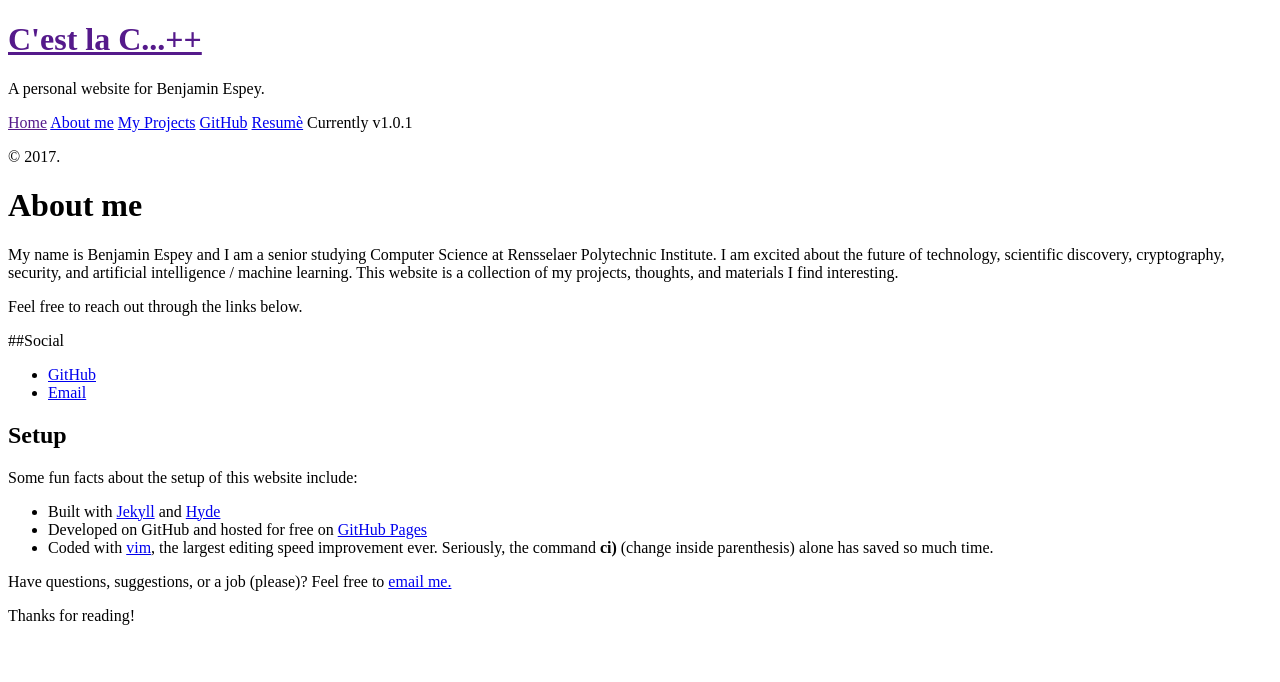
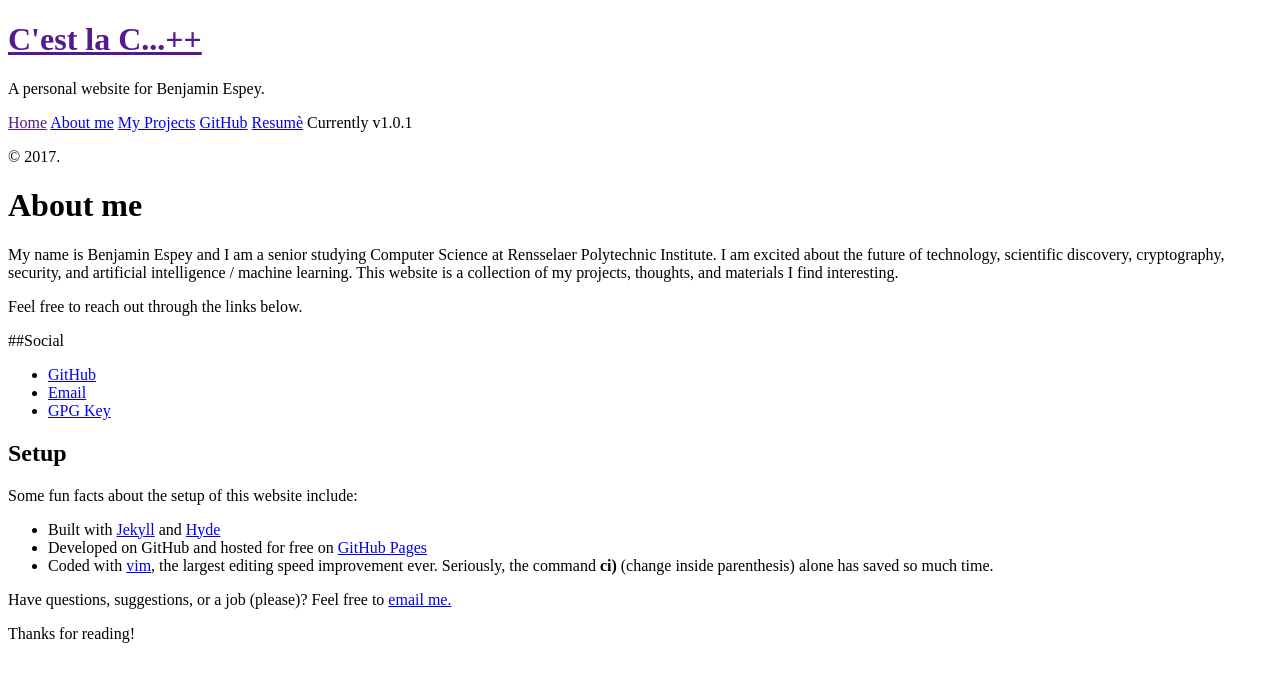
Before and after one commit to bennyty/bennyty.github.io, a Jekyll site: the page built from about.md, in a window 1280 px wide. Shown: the top 682 px of the page. Built offline with Jekyll 4.4.1, drawn with Linux system fonts in a browser that asks for light colours.

Commit message:
Add GPG key

```diff
--- a/about.md
+++ b/about.md
@@ -11,6 +11,8 @@ Feel free to reach out through the links below.
 
 * [GitHub](https://github.com/bennyty/)
 * [Email](mailto:benjamin.espey@gmail.com)
+* [GPG Key]({{ site.url }}/public/BenEspey.asc)
+
 
 ## Setup
 
```
Also changed, not shown: 1 other file.
